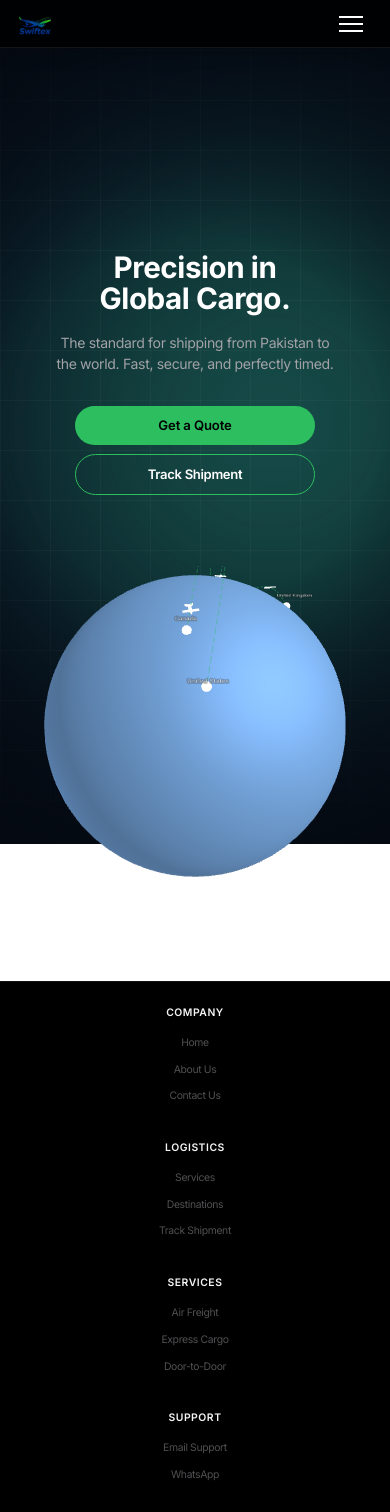
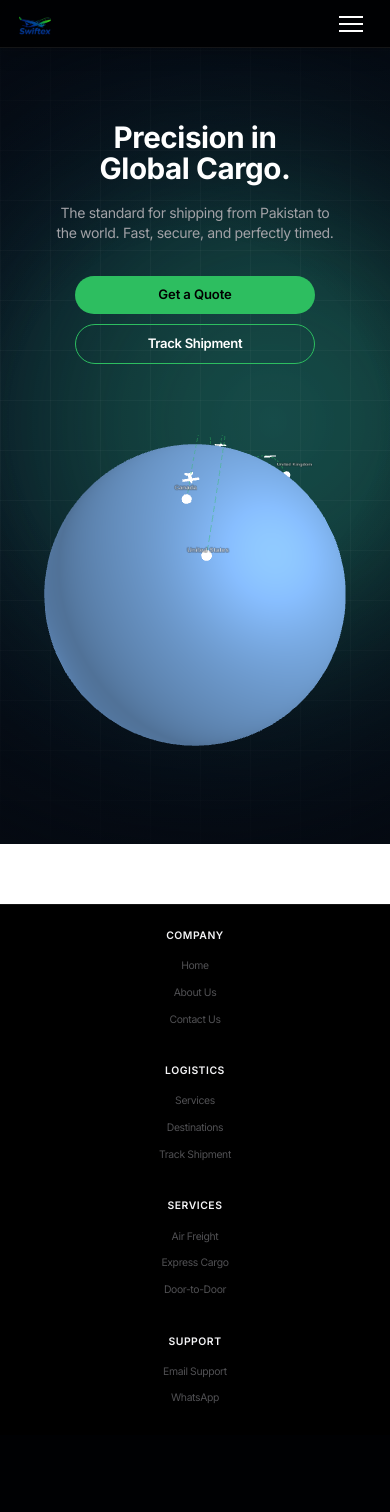
Before and after one commit to qureshi08/Swiftex, a Flask app: page / in a window 390 px wide. After the commit the page ends 1403 px from the top, so only its background shows below. Run offline with Flask 3, Linux system fonts and the light colour scheme; some libraries are stand-ins or nearby versions.

Commit message:
Mobile UI: Shifted hero content slightly higher for better alignment

```diff
--- a/static/css/style.css
+++ b/static/css/style.css
@@ -712,8 +712,7 @@ textarea:hover {
     }
 
     #hero {
-        padding: 12rem 1.2rem 5rem;
-        /* Heavy top padding to push the 'center' lower */
+        padding: 1.5rem 1.2rem 6rem;
         height: auto;
         min-height: 100vh;
         display: flex;
```
